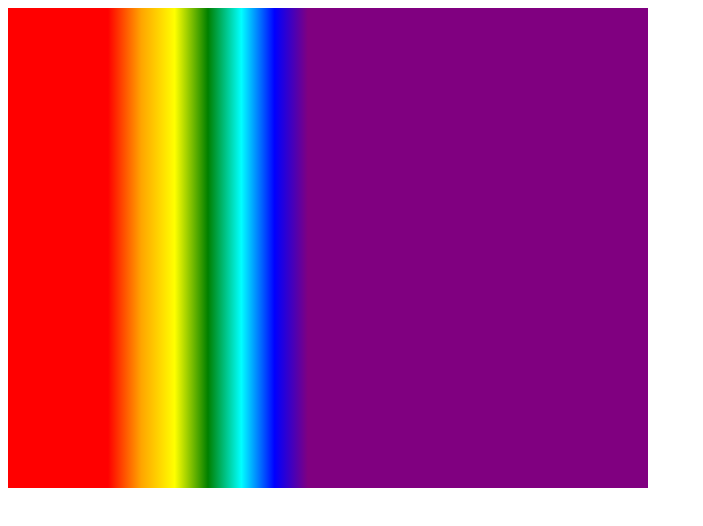
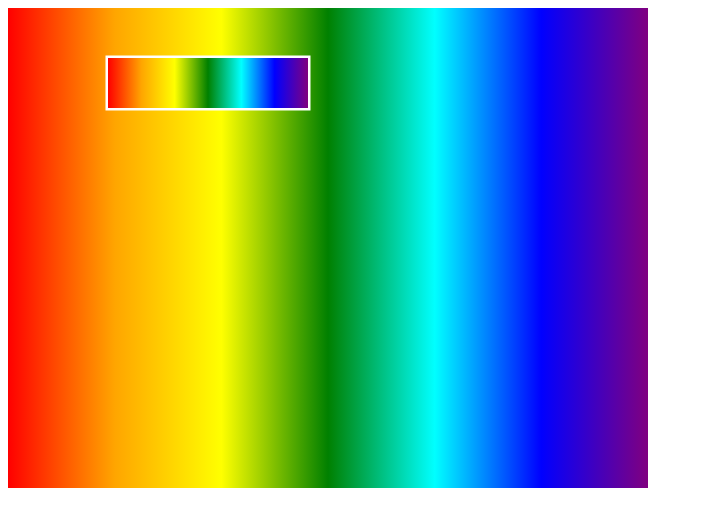
Before and after one commit to JDLooman/IGME-330, a plain HTML site: page In-Class-Work/linear-gradient.html in a window 1280 px wide. Shown: the whole page, without its empty margins (0-703 px from the left). Drawn offline with Linux system fonts and the light colour scheme.

Commit message:
gradients

```diff
--- a/In-Class-Work/linear-gradient.html
+++ b/In-Class-Work/linear-gradient.html
@@ -8,7 +8,12 @@
 <canvas width="640" height="480"></canvas>
 <script>
 	let ctx = document.querySelector("canvas").getContext("2d");
-	let grad = ctx.createLinearGradient(100, 0, 300, 0);
+
+	let grad = ctx.createLinearGradient(0, 0, 640, 0);
+    //let grad = ctx.createLinearGradient(0, 0, 640, 480);
+    //let grad = ctx.createLinearGradient(640, 480, 0, 0);
+    //let grad = ctx.createLinearGradient(0, 0, 0, 480);
+
 	grad.addColorStop(0, 'red');
 	grad.addColorStop(1 / 6, 'orange');
 	grad.addColorStop(2 / 6, 'yellow');
@@ -20,15 +25,25 @@
 	ctx.fillStyle = grad;
 	ctx.fillRect(0,0,640,480);
 
-/*
+
+    let grad2 = ctx.createLinearGradient(100, 0, 300, 0);
+	grad2.addColorStop(0, 'red');
+	grad2.addColorStop(1 / 6, 'orange');
+	grad2.addColorStop(2 / 6, 'yellow');
+	grad2.addColorStop(3 / 6, 'green')
+	grad2.addColorStop(4 / 6, 'aqua');
+	grad2.addColorStop(5 / 6, 'blue');
+	grad2.addColorStop(1, 'purple');
+
 	ctx.strokeStyle = "white";
+    ctx.fillStyle = grad2;
 	ctx.lineWidth = 5;
 	ctx.beginPath();
 	ctx.rect(100, 50, 200,50);
 	ctx.closePath();
 	ctx.stroke();
 	ctx.fill();
-*/
+
 </script>
 </body>
 </html>
```
